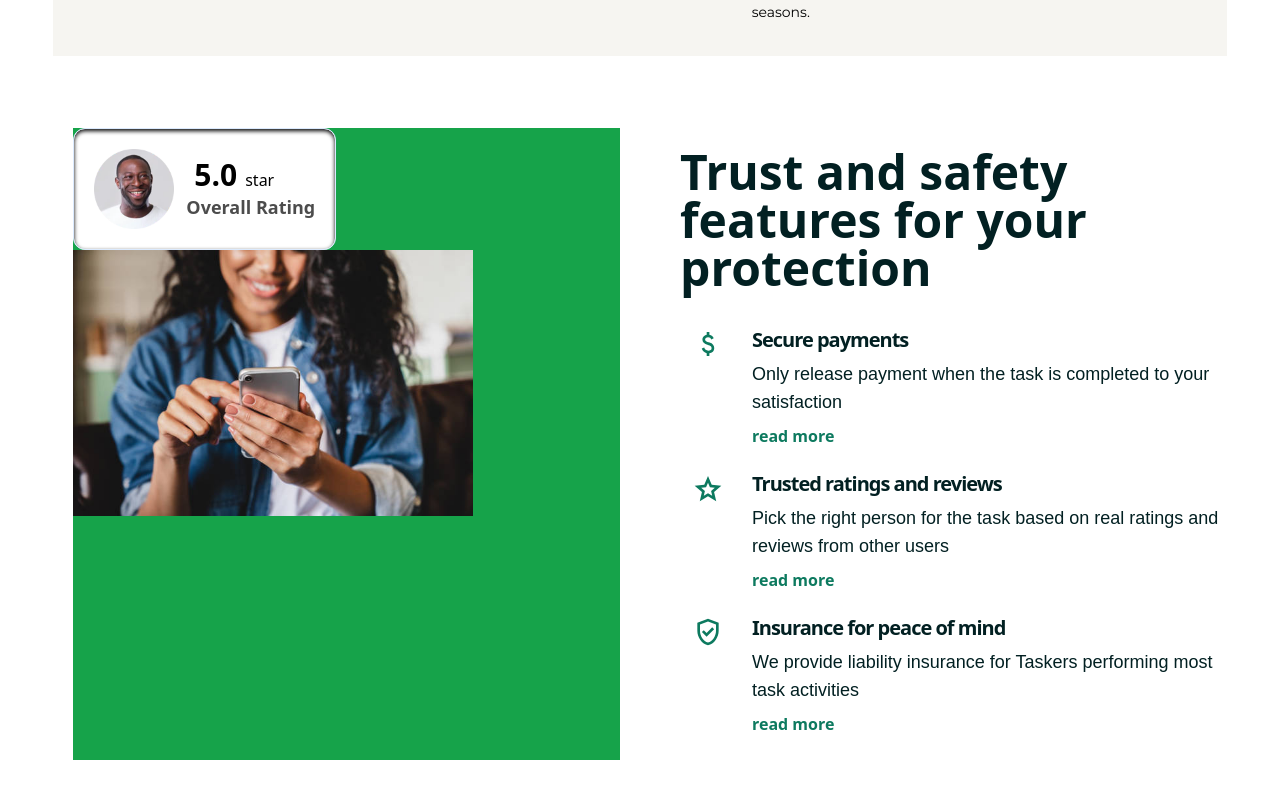
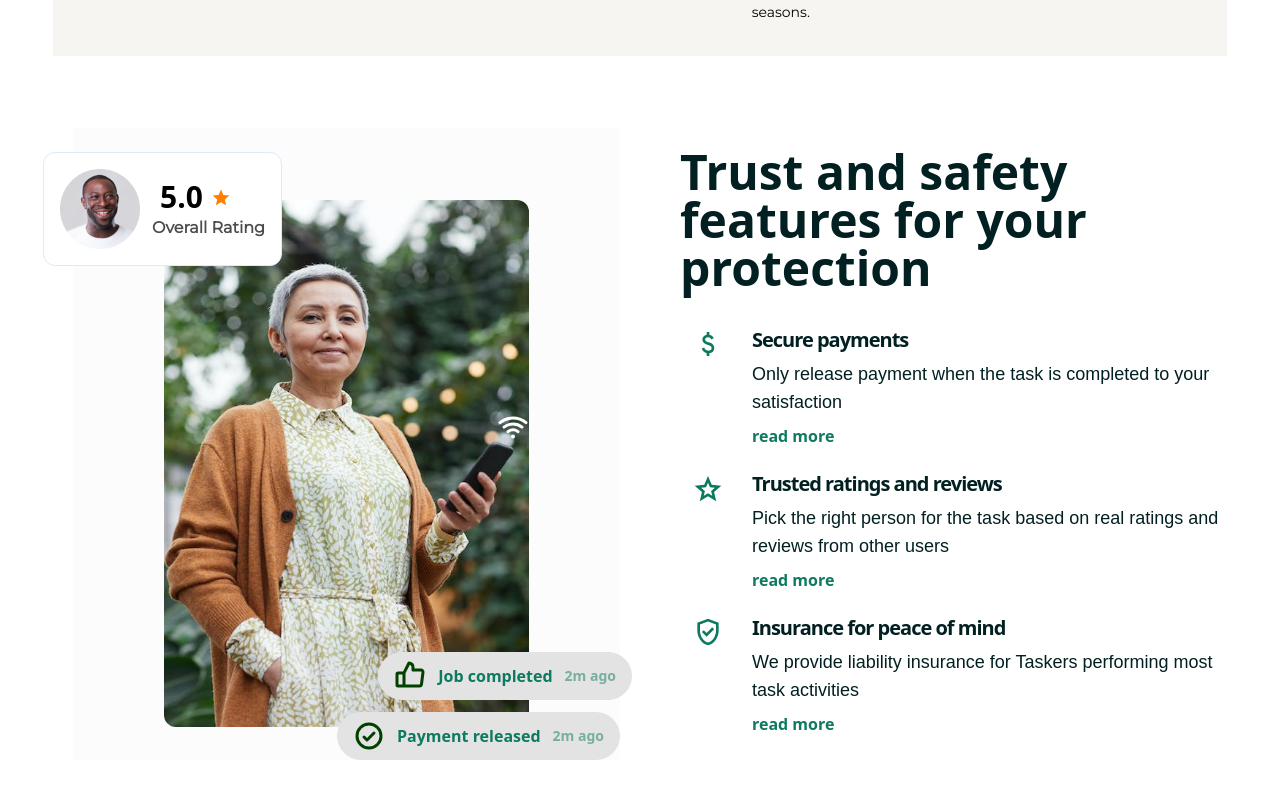
Before and after one commit to Elochukwu3/jb-task-searvice, a Next.js app: page / in a window 1280 px wide. Shown: the part 3120-3920 px from the top of the page. Built offline with nearby package versions, Linux system fonts and the light colour scheme; a web font is replaced by a local one.

Commit message:
update ratingsection

```diff
--- a/components/Home/rating-home/RatingSection.tsx
+++ b/components/Home/rating-home/RatingSection.tsx
@@ -1,22 +1,80 @@
 import Image from "next/image";
 
-const RatingSection = ()=>(
+const RatingSection = () => (
+  <div className="h-full my-5 w-full relative flex items-center justify-center">
+
+    <div className="mx-auto h-5/6 w-8/12  relative ">
+    <div className=" flex z-10 absolute -top-12 -left-1/3 items-center gap-3 p-4 max-md:p-2 w-fit bg-white border border-blue-100 rounded-xl">
+      <span className="block object-contain w-20 h-20 rounded-full relative ">
+        <Image src="/images/rounded-profile.png" alt="rate" fill />
+      </span>
       <div>
-        <div className="shado shadow-inner shadow-black flex items-center gap-3 p-5 w-fit bg-white border border-blue-100 rounded-xl">
-            <span className="block object-contain w-20 h-20 rounded-full relative "><Image src="/images/rounded-profile.png" alt="rate" fill  /></span>
-            <div>
-            <p>
+        <p className="flex items-center">
           <span className="inline text-3xl mx-2 font-bold">5.0</span>
-            <span className="inline">star</span>
+          <svg
+            fill="#ff7f00"
+            className="inline"
+            height="20"
+            width="20"
+            viewBox="0 0 24 24"
+          >
+            <path
+              fillRule="evenodd"
+              d="M7.45 14.975 5.825 22 12 18.275 18.175 22l-1.625-7.025L22 10.25l-7.2-.625L12 3 9.2 9.625 2 10.25l5.45 4.725Z"
+              clip-rule="evenodd"
+            ></path>
+          </svg>
         </p>
-            <span className="capitalize font-bold text-lg text-black/70">overall rating</span>
+        <span className="capitalize font-bold text-base font-montserrat text-black/70">
+          overall rating
+        </span>
       </div>
     </div>
-        <div>
-        <Image src="/images/rating_image.png" alt="rating" height={500} width={400} />
+      <Image
+      className="rounded-xl"
+        src="/images/rating-img.png"
+        alt="rating"
+        fill
+      />
+      <div className="absolute z-10 right-0 top-[40%]">
+        <svg
+          xmlns="http://www.w3.org/2000/svg"
+          width="32"
+          height="32"
+          fill="#FFFF"
+          viewBox="0 0 256 256"
+        >
+          <path d="M144,204a16,16,0,1,1-16-16A16,16,0,0,1,144,204ZM239.61,83.91a176,176,0,0,0-223.22,0,12,12,0,1,0,15.23,18.55,152,152,0,0,1,192.76,0,12,12,0,1,0,15.23-18.55Zm-32.16,35.73a128,128,0,0,0-158.9,0,12,12,0,0,0,14.9,18.81,104,104,0,0,1,129.1,0,12,12,0,0,0,14.9-18.81ZM175.07,155.3a80.05,80.05,0,0,0-94.14,0,12,12,0,0,0,14.14,19.4,56,56,0,0,1,65.86,0,12,12,0,1,0,14.14-19.4Z"></path>
+        </svg>
       </div>
     </div>
-)
-export default RatingSection
-{/* <div class="life_moments_task__StarsWrapper-sc-wxmvq5-7 ca-dScc">
-    <svg height="20" width="20" class="life_moments_task__TaskStar-sc-wxmvq5-3 eqHiQ" viewBox="0 0 24 24"><path fill-rule="evenodd" d="M7.45 14.975 5.825 22 12 18.275 18.175 22l-1.625-7.025L22 10.25l-7.2-.625L12 3 9.2 9.625 2 10.25l5.45 4.725Z" clip-rule="evenodd"></path></svg><p class="Text__StyledTypographyComponent-sc-35e02v-0 gPXymA life_moments_task__TaskStarCount-sc-wxmvq5-2 iPYxeg">5 Stars</p></div> */}
+    <div className="right-0 items-center w-fit gap-3 text-custom-greaner flex font-bold bg-[#e3e3e3] absolute z-10 bottom-5 rounded-full py-2  px-4">
+      <svg
+        xmlns="http://www.w3.org/2000/svg"
+        width="32"
+        height="32"
+        fill="#004000"
+        viewBox="0 0 256 256"
+      >
+        <path d="M176.49,95.51a12,12,0,0,1,0,17l-56,56a12,12,0,0,1-17,0l-24-24a12,12,0,1,1,17-17L112,143l47.51-47.52A12,12,0,0,1,176.49,95.51ZM236,128A108,108,0,1,1,128,20,108.12,108.12,0,0,1,236,128Zm-24,0a84,84,0,1,0-84,84A84.09,84.09,0,0,0,212,128Z"></path>
+      </svg>
+
+      <span className="">Payment released</span>
+      <span className="opacity-50 text-sm">2m ago</span>
+    </div>
+    <div className="items-center w-fit gap-3 text-custom-greaner flex font-bold bg-[#e3e3e3] absolute z-10 bottom-20 -right-3 rounded-full py-2  px-4">
+      <svg
+        xmlns="http://www.w3.org/2000/svg"
+        width="32"
+        height="32"
+        fill="#004000"
+        viewBox="0 0 256 256"
+      >
+        <path d="M237,77.47A28,28,0,0,0,216,68H164V56a44.05,44.05,0,0,0-44-44,12,12,0,0,0-10.73,6.63L72.58,92H32a20,20,0,0,0-20,20v88a20,20,0,0,0,20,20H204a28,28,0,0,0,27.78-24.53l12-96A28,28,0,0,0,237,77.47ZM36,116H68v80H36ZM220,96.5l-12,96a4,4,0,0,1-4,3.5H92V106.83L126.82,37.2A20,20,0,0,1,140,56V80a12,12,0,0,0,12,12h64a4,4,0,0,1,4,4.5Z"></path>
+      </svg>
+      <span>Job completed</span>
+      <span className="opacity-50 text-sm">2m ago</span>
+    </div>
+  </div>
+);
+export default RatingSection;
--- a/components/Home/rating-home/index.tsx
+++ b/components/Home/rating-home/index.tsx
@@ -5,7 +5,7 @@ import {SectionTrustRating} from "./style";
 const index = ()=>{
     return(
         <SectionTrustRating>
-            <div className="flex w-1/2 min-w-mx mx-5 bg-green-600">
+            <div className="flex w-1/2 max-md:w-11/12 min-w-mx mx-5 bg-[#e3e3e3]/10">
                 <RatingSection/>
             </div>
             <TrustText/>
```
Also changed, not shown: public/images/rating-img.png (added). Lines whose indentation alone changed are shown as unchanged.
